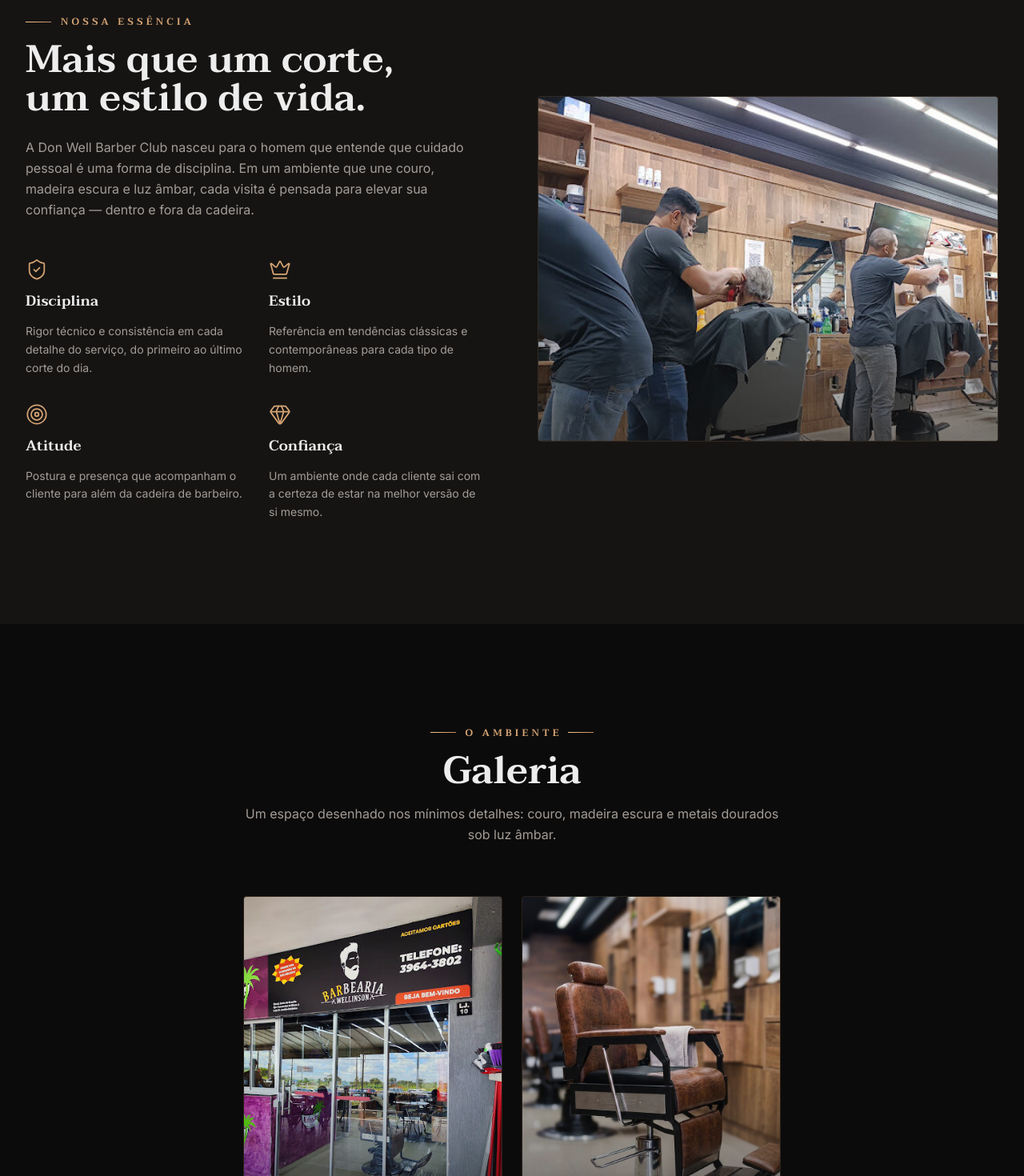
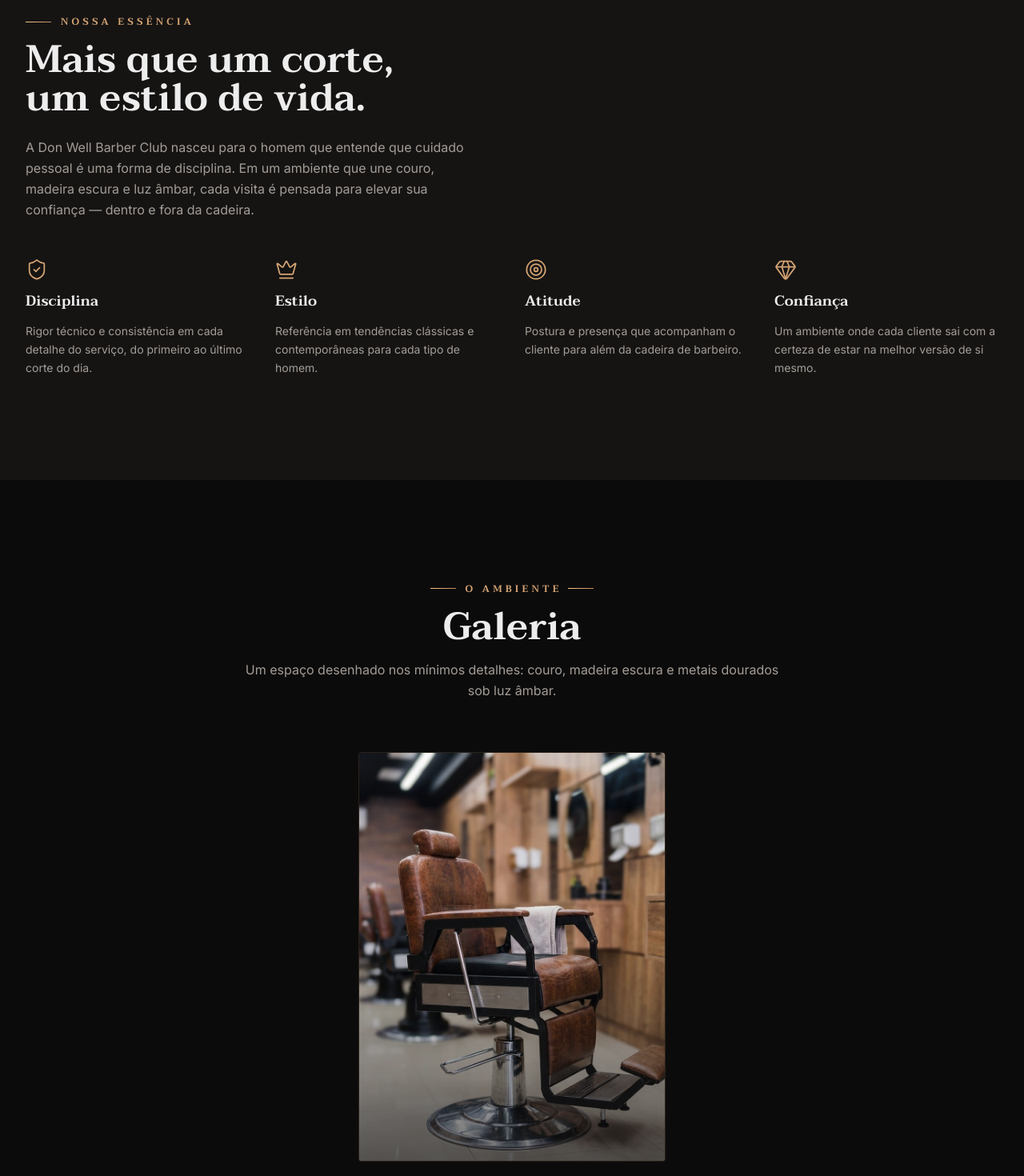
Before and after one commit to LoomeGroup/barbearia-don-well, a React (Vite) app: page / in a window 1280 px wide. Shown: the part 1700-3170 px from the top of the page at 80% size. Built offline with nearby package versions, Linux system fonts and the light colour scheme.

Commit message:
feat: remove some photos

```diff
--- a/src/components/About.tsx
+++ b/src/components/About.tsx
@@ -1,13 +1,11 @@
 import Eyebrow from "./Eyebrow";
 import { pillars } from "../data/content";
-import aboutBarbeiro from "../assets/about-barbeiro.jpg";
 
 export default function About() {
   return (
     <section id="sobre" className="relative bg-charcoal py-24 sm:py-32">
       <div className="mx-auto max-w-7xl px-6 lg:px-8">
-        <div className="grid grid-cols-1 items-center gap-16 lg:grid-cols-2">
-          <div className="order-2 lg:order-1">
+        <div>
           <Eyebrow align="left">Nossa essência</Eyebrow>
           <h2 className="mt-4 font-serif text-3xl font-semibold text-cream sm:text-4xl md:text-5xl">
             Mais que um corte,
@@ -21,7 +19,7 @@ export default function About() {
             para elevar sua confiança — dentro e fora da cadeira.
           </p>
 
-            <div className="mt-12 grid grid-cols-2 gap-8">
+          <div className="mt-12 grid grid-cols-2 gap-8 lg:grid-cols-4">
             {pillars.map((pillar) => {
               const Icon = pillar.icon;
               return (
@@ -38,18 +36,6 @@ export default function About() {
             })}
           </div>
       </div>
-
-          <div className="order-1 lg:order-2">
-            <div className="group relative aspect-4/3 w-full overflow-hidden rounded-sm border border-gold/15 transition-colors duration-300 hover:border-gold/40">
-              <img
-                src={aboutBarbeiro}
-                alt="Barbeiros da Don Well em atendimento"
-                className="h-full w-full object-cover transition-transform duration-500 group-hover:scale-105"
-              />
-              <div className="absolute inset-0 bg-linear-to-t from-charcoal/50 via-transparent to-transparent" />
-            </div>
-          </div>
-        </div>
       </div>
     </section>
   );
--- a/src/components/Gallery.tsx
+++ b/src/components/Gallery.tsx
@@ -18,7 +18,11 @@ export default function Gallery() {
           description="Um espaço desenhado nos mínimos detalhes: couro, madeira escura e metais dourados sob luz âmbar."
         />
 
-        <div className="mx-auto mt-16 grid max-w-2xl grid-cols-2 gap-4 sm:gap-6">
+        <div
+          className={`mx-auto mt-16 grid gap-4 sm:gap-6 ${
+            galleryImages.length > 1 ? "max-w-2xl grid-cols-2" : "max-w-sm grid-cols-1"
+          }`}
+        >
           {galleryImages.map((image) =>
             image.src ? (
               <div
--- a/src/data/content.ts
+++ b/src/data/content.ts
@@ -9,7 +9,6 @@ import {
   Gem,
 } from "lucide-react";
 import galleryCadeiras from "../assets/gallery-cadeiras.jpg";
-import galleryFachada from "../assets/gallery-fachada.jpg";
 
 export type Service = {
   icon: LucideIcon;
@@ -82,7 +81,6 @@ export type GalleryImage = {
 };
 
 export const galleryImages: GalleryImage[] = [
-  { label: "Fachada da barbearia", ratio: "portrait", src: galleryFachada },
   { label: "Cadeiras de barbeiro em couro", ratio: "portrait", src: galleryCadeiras },
 ];
 
```
Lines whose indentation alone changed are shown as unchanged.
